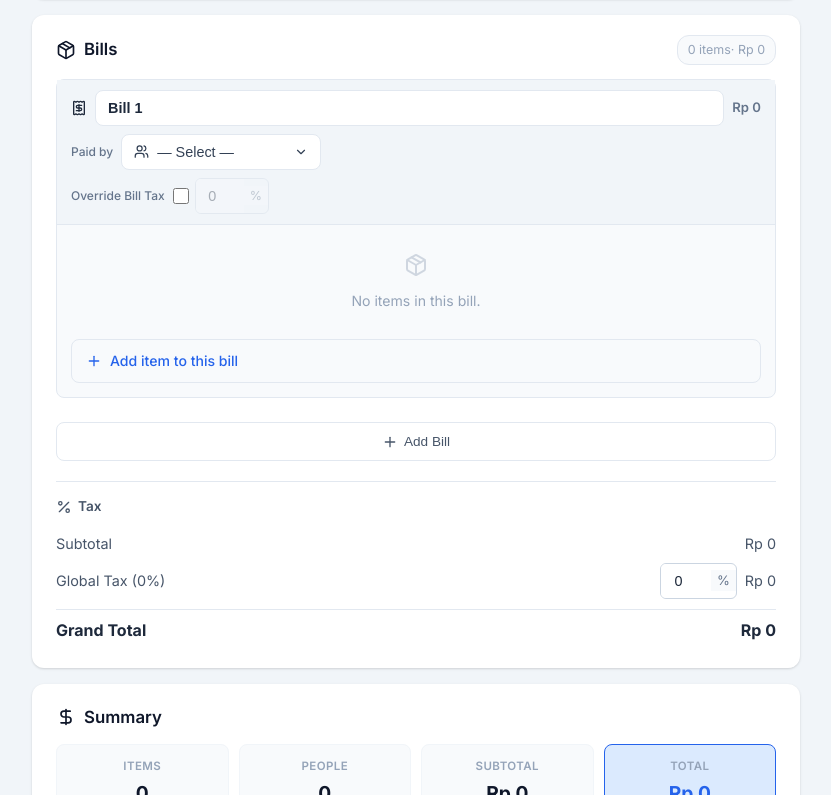
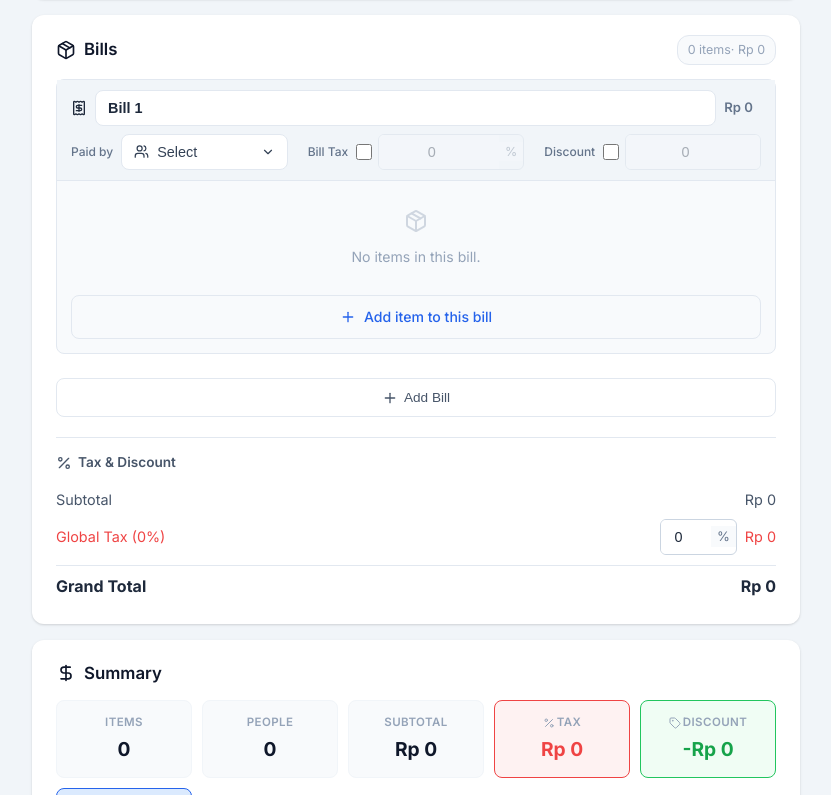
Before and after one commit to didi-stwn/split-bill, a React (Create React App) app: page / in a window 1280 px wide. Shown: the part 325-1120 px from the top of the page, without its empty margins (224-1055 px from the left). Built offline with nearby package versions, Linux system fonts and the light colour scheme.

Commit message:
feat: add feature discount

```diff
--- a/src/App.css
+++ b/src/App.css
@@ -431,6 +431,7 @@ select {
 .add-item-summary {
   display: flex;
   align-items: center;
+  justify-content: center;
   gap: 8px;
   padding: 10px 14px;
   font-size: 0.88rem;
@@ -1072,9 +1073,38 @@ select {
 .bill-header {
   display: flex;
   flex-direction: column;
-  gap: 8px;
+  row-gap: 8px;
+  column-gap: 20px;
   margin: 0 -14px 12px;
   padding: 10px 14px;
+}
+
+/* On larger screens, arrange Paid By, Override Bill Tax, and Discount in a flex row */
+
+
+.bill-paidby-label {
+  font-size: 0.75rem;
+  font-weight: 500;
+  color: var(--gray-500);
+  white-space: nowrap;
+  min-width: 70px;
+}
+
+@media (min-width: 640px) {
+  .bill-header {
+    flex-direction: row;
+    flex-wrap: wrap;
+  }
+  .bill-title-row {
+    flex: 1 1 100%;
+  }
+  .bill-meta-row {
+    flex: 1 1 30%;
+    min-width: 0;
+  }
+  .bill-paidby-label {
+    min-width: unset;
+  }
 }
 
 .bill-title-row {
@@ -1114,16 +1144,11 @@ select {
   gap: 8px;
 }
 
-.bill-paidby-label {
-  font-size: 0.75rem;
-  font-weight: 500;
-  color: var(--gray-500);
-  white-space: nowrap;
-}
-
 .bill-meta-row .person-select {
   flex: 1;
-  max-width: 200px;
+  width: 100%;
+  /* min-width: 100px; */
+  /* max-width: 200px; */
 }
 
 .bill-actions {
@@ -1156,6 +1181,14 @@ select {
   font-size: 0.9rem;
   padding: 4px 0;
   color: var(--gray-600);
+}
+
+.tax-row.tax-row--red {
+  color: var(--danger);
+}
+
+.tax-row.discount-row {
+  color: #16a34a;
 }
 
 .tax-row.tax-total {
--- a/src/App.js
+++ b/src/App.js
@@ -7,7 +7,7 @@ import OcrScanner from './components/OcrScanner';
 import SummarySection from './components/SummarySection';
 
 function createBill(name, paidBy = '') {
-  return { id: crypto.randomUUID(), name, paidBy, useBillTax: false, billTaxPercent: 0 };
+  return { id: crypto.randomUUID(), name, paidBy, useBillTax: false, billTaxPercent: 0, useBillDiscount: false, billDiscountAmount: 0 };
 }
 
 export default function App() {
@@ -50,6 +50,8 @@ export default function App() {
         paidBy: billArg.paidBy || '',
         useBillTax: billArg.useBillTax ?? false,
         billTaxPercent: billArg.billTaxPercent ?? 0,
+        useBillDiscount: billArg.useBillDiscount ?? false,
+        billDiscountAmount: billArg.billDiscountAmount ?? 0,
       }]);
     } else {
       const num = bills.length + 1;
--- a/src/components/ExportButton.js
+++ b/src/components/ExportButton.js
@@ -31,10 +31,12 @@ export default function ExportButton({ itemsSectionRef, summarySectionRef }) {
           sel.parentNode?.replaceChild(textSpan, sel);
         });
 
-        // 2. Remove disabled Override Bill Tax rows (checkbox unchecked)
+        // 2. Remove disabled Override Bill Tax and Discount rows (checkbox unchecked)
         clone.querySelectorAll('.bill-meta-row').forEach((row) => {
           const label = row.querySelector('.bill-paidby-label');
-          if (label && label.textContent?.trim() === 'Override Bill Tax') {
+          if (!label) return;
+          const labelText = label.textContent?.trim();
+          if (labelText === 'Bill Tax' || labelText === 'Discount') {
             const checkbox = row.querySelector('input[type="checkbox"]');
             if (!checkbox || !checkbox.checked) {
               row.remove();
@@ -46,10 +48,9 @@ export default function ExportButton({ itemsSectionRef, summarySectionRef }) {
         //    the rows that contain Override Bill Tax if enabled)
         clone.querySelectorAll('button, details, .quick-person-row, [type="submit"], [type="checkbox"]').forEach((el) => el.remove());
 
-        // 4. Replace remaining inputs with text spans (only bill name inputs remain)
+        // 4. Replace remaining inputs with text spans
         clone.querySelectorAll('input').forEach((el) => {
           const span = document.createElement('span');
-          // For bill name inputs, keep the value; for any stray inputs, use value
           span.textContent = el.value || '';
           if (el.className === 'bill-name-input') {
             span.style.cssText = 'font-size:0.95rem;font-weight:600;color:#1e293b';
@@ -59,8 +60,32 @@ export default function ExportButton({ itemsSectionRef, summarySectionRef }) {
           el.parentNode?.replaceChild(span, el);
         });
 
-        // 5. Clean up input wrapper divs (containing a % span child):
-        //    - In .tax-row (global tax): remove entirely so only label + amount remain
+        // 5. For Override Bill Tax / Discount rows: replace the entire border-wrapper div
+        //    (which looks like an input box) with a clean text value like "20%" or "30,000"
+        clone.querySelectorAll('.bill-meta-row').forEach((row) => {
+          const label = row.querySelector('.bill-paidby-label');
+          if (!label) return;
+          const labelText = label.textContent?.trim();
+          if (labelText === 'Bill Tax' || labelText === 'Discount') {
+            // Replace the border-wrapper div (contains number input value + %/Rp suffix)
+            row.querySelectorAll('[class=""], div:not([class])').forEach((wrapper) => {
+              // Only match the inline border wrapper (has border style)
+              const style = wrapper.getAttribute('style');
+              if (!style || !style.includes('border')) return;
+              const kids = wrapper.children;
+              if (kids.length === 0) return;
+              const firstText = kids[0]?.textContent?.trim() || '0';
+              const suffix = kids.length >= 2 ? kids[kids.length - 1]?.textContent?.trim() || '' : '';
+              const valueText = firstText + suffix;
+              const valueSpan = document.createElement('span');
+              valueSpan.textContent = valueText;
+              valueSpan.style.cssText = 'font-size:0.85rem;font-weight:600;color:#334155';
+              wrapper.parentNode?.replaceChild(valueSpan, wrapper);
+            });
+          }
+        });
+
+        // 6. In global tax rows (not bill-meta-rows), remove the input wrapper div
         clone.querySelectorAll('.tax-row').forEach((row) => {
           row.querySelectorAll('div').forEach((wrapper) => {
             const kids = wrapper.children;
@@ -71,27 +96,6 @@ export default function ExportButton({ itemsSectionRef, summarySectionRef }) {
               }
             }
           });
-        });
-        //    - In .bill-meta-row (Override Bill Tax): replace the border-wrapper div with
-        //      a clean text span showing e.g. "20%"
-        clone.querySelectorAll('.bill-meta-row').forEach((row) => {
-          const label = row.querySelector('.bill-paidby-label');
-          if (label && label.textContent?.trim() === 'Override Bill Tax') {
-            // Find the border wrapper div (contains the number + % span)
-            row.querySelectorAll('div[style*="border"]').forEach((wrapper) => {
-              const kids = wrapper.children;
-              if (kids.length >= 2) {
-                const last = kids[kids.length - 1];
-                if (last?.textContent?.trim() === '%') {
-                  const firstText = kids[0]?.textContent?.trim() || '0';
-                  const valueSpan = document.createElement('span');
-                  valueSpan.textContent = firstText + '%';
-                  valueSpan.style.cssText = 'font-size:0.85rem;font-weight:600;color:#334155';
-                  wrapper.parentNode?.replaceChild(valueSpan, wrapper);
-                }
-              }
-            });
-          }
         });
 
         wrapper.appendChild(clone);
--- a/src/components/ItemRow.js
+++ b/src/components/ItemRow.js
@@ -90,7 +90,7 @@ export default function ItemRow({ item, people, onDelete, onUpdate, onAddPerson,
               </div>
               <div className="form-group" style={{ maxWidth: 110 }}>
                 <label>Amount</label>
-                <input type="number" value={amount} onChange={(e) => setAmount(e.target.value)} onKeyDown={handleKey} min="0" step="100" />
+                <input type="number" value={amount} onChange={(e) => setAmount(e.target.value)} onKeyDown={handleKey} min="0" step="1" />
               </div>
             </div>
 
--- a/src/components/ItemsSection.js
+++ b/src/components/ItemsSection.js
@@ -82,9 +82,9 @@ export default function ItemsSection({ people, items, onAdd, onDelete, onUpdate,
   const calcTotalWithTax = (amt, pct) => amt * (1 + (pct || 0) / 100);
   const subtotal = items.reduce((s, i) => s + i.amount, 0);
   let globalTaxAmount = 0;
-  // Per-bill tax tracking: { billId: { billTax: 0, customTax: 0 } }
+  // Per-bill tracking: { billId: { billTax: 0, customTax: 0 } }
   const billTaxDetail = {};
-  bills.forEach((b) => { billTaxDetail[b.id] = { billTax: 0, customTax: 0 }; });
+  bills.forEach((b) => { billTaxDetail[b.id] = { billTax: 0, customTax: 0, discount: 0 }; });
   items.forEach((item) => {
     const bill = bills.find((b) => b.id === item.billId);
     if (item.useCustomTax) {
@@ -98,10 +98,18 @@ export default function ItemsSection({ people, items, onAdd, onDelete, onUpdate,
     } else {
       globalTaxAmount += calcTotalWithTax(item.amount, taxPercent) - item.amount;
     }
+    // Track discount per bill (fixed amount applied to bill, not per-item)
+  });
+  // Discount is stored as a fixed amount per bill
+  bills.forEach((bill) => {
+    if (bill.useBillDiscount && (bill.billDiscountAmount ?? 0) > 0) {
+      billTaxDetail[bill.id].discount = bill.billDiscountAmount;
+    }
   });
   const billTaxTotal = bills.reduce((s, b) => s + billTaxDetail[b.id].billTax + billTaxDetail[b.id].customTax, 0);
+  const billDiscountTotal = bills.reduce((s, b) => s + billTaxDetail[b.id].discount, 0);
   const totalTaxAmount = globalTaxAmount + billTaxTotal;
-  const grandTotal = subtotal + totalTaxAmount;
+  const grandTotal = subtotal + totalTaxAmount - billDiscountTotal;
 
   return (
     <div className="card">
@@ -141,18 +149,6 @@ export default function ItemsSection({ people, items, onAdd, onDelete, onUpdate,
                   placeholder="Bill name"
                 />
                 <span className="bill-total">Rp {billTotal.toLocaleString('id-ID')}</span>
-              </div>
-
-              <div className="bill-meta-row">
-                <label className="bill-paidby-label">Paid by</label>
-                <PersonSelect
-                  value={bill.paidBy}
-                  onChange={(paidBy) => onUpdateBill(bill.id, { paidBy })}
-                  people={people}
-                  onAddPerson={onAddPerson}
-                  onEditPerson={onEditPerson}
-                  onRemovePerson={onRemovePerson}
-                />
                 <div className="bill-actions">
                   {bills.length > 1 && (
                     <button
@@ -166,17 +162,29 @@ export default function ItemsSection({ people, items, onAdd, onDelete, onUpdate,
                 </div>
               </div>
 
+              <div className="bill-meta-row">
+                <label className="bill-paidby-label">Paid by</label>
+                <PersonSelect
+                  value={bill.paidBy}
+                  onChange={(paidBy) => onUpdateBill(bill.id, { paidBy })}
+                  people={people}
+                  onAddPerson={onAddPerson}
+                  onEditPerson={onEditPerson}
+                  onRemovePerson={onRemovePerson}
+                />
+              </div>
+
               {/* Bill-level tax override */}
               <div className="bill-meta-row">
-                <label className="bill-paidby-label">Override Bill Tax</label>
-                <div style={{ display: 'flex', alignItems: 'center', gap: 6, flex: 1 }}>
+                <label className="bill-paidby-label">Bill Tax</label>
+                <div style={{ display: 'flex', alignItems: 'center', gap: 6, flex: 1, width:"100%" }}>
                   <input
                     type="checkbox"
                     checked={bill.useBillTax ?? false}
                     onChange={(e) => onUpdateBill(bill.id, { useBillTax: e.target.checked })}
                     style={{ width: 16, height: 16, accentColor: 'var(--primary)', flexShrink: 0 }}
                   />
-                  <div style={{ display: 'flex', alignItems: 'center', border: '1.5px solid var(--gray-300)', borderRadius: 6, overflow: 'hidden', opacity: (bill.useBillTax ?? false) ? 1 : 0.35, transition: 'opacity 0.15s' }}>
+                  <div style={{ width:"100%", display: 'flex', alignItems: 'center', border: '1.5px solid var(--gray-300)', borderRadius: 6, overflow: 'hidden', opacity: (bill.useBillTax ?? false) ? 1 : 0.35, transition: 'opacity 0.15s' }}>
                     <input
                       type="number"
                       value={bill.billTaxPercent ?? 0}
@@ -185,9 +193,33 @@ export default function ItemsSection({ people, items, onAdd, onDelete, onUpdate,
                       max="100"
                       step="0.5"
                       disabled={!bill.useBillTax}
-                      style={{ width: 48, border: 'none', borderRadius: 0, textAlign: 'center', padding: '9px 0', background: (bill.useBillTax ?? false) ? 'white' : 'var(--gray-50)' }}
+                      style={{ width: "100%", border: 'none', borderRadius: 0, textAlign: 'center', padding: '9px 0', background: (bill.useBillTax ?? false) ? 'white' : 'var(--gray-50)' }}
                     />
                     <span style={{ padding: '0 6px', fontSize: '0.78rem', color: 'var(--gray-500)', background: 'var(--gray-50)' }}>%</span>
+                  </div>
+                </div>
+              </div>
+
+              {/* Bill-level discount (fixed Rp amount) */}
+              <div className="bill-meta-row">
+                <label className="bill-paidby-label">Discount</label>
+                <div style={{ display: 'flex', alignItems: 'center', gap: 6, flex: 1, width:"100%" }}>
+                  <input
+                    type="checkbox"
+                    checked={bill.useBillDiscount ?? false}
+                    onChange={(e) => onUpdateBill(bill.id, { useBillDiscount: e.target.checked })}
+                    style={{ width: 16, height: 16, accentColor: 'var(--primary)', flexShrink: 0 }}
+                  />
+                  <div style={{ width:"100%", display: 'flex', alignItems: 'center', border: '1.5px solid var(--gray-300)', borderRadius: 6, overflow: 'hidden', opacity: (bill.useBillDiscount ?? false) ? 1 : 0.35, transition: 'opacity 0.15s' }}>
+                    <input
+                      type="number"
+                      value={bill.billDiscountAmount ?? 0}
+                      onChange={(e) => onUpdateBill(bill.id, { billDiscountAmount: parseFloat(e.target.value) || 0 })}
+                      min="0"
+                      step="100"
+                      disabled={!bill.useBillDiscount}
+                      style={{ width: "100%", border: 'none', borderRadius: 0, textAlign: 'center', padding: '9px 0', background: (bill.useBillDiscount ?? false) ? 'white' : 'var(--gray-50)' }}
+                    />
                   </div>
                 </div>
               </div>
@@ -247,7 +279,7 @@ export default function ItemsSection({ people, items, onAdd, onDelete, onUpdate,
                         type="number"
                         placeholder="0"
                         min="0"
-                        step="100"
+                        step="1"
                         value={amount}
                         onChange={(e) => setAmount(e.target.value)}
                       />
@@ -371,16 +403,16 @@ export default function ItemsSection({ people, items, onAdd, onDelete, onUpdate,
         <Plus size={16} /> Add Bill
       </button>
 
-      {/* ── Global Tax Section ── */}
+      {/* ── Global Tax & Discount Section ── */}
       <div className="tax-section">
         <div className="tax-header">
-          <Percent size={16} /> Tax
+          <Percent size={16} /> Tax & Discount
         </div>
         <div className="tax-row">
           <span>Subtotal</span>
           <span>Rp {subtotal.toLocaleString('id-ID')}</span>
         </div>
-        <div className="tax-row">
+        <div className="tax-row tax-row--red">
           <span>Global Tax ({taxPercent}%)</span>
           <div style={{ display: 'flex', alignItems: 'center', gap: 8 }}>
             <div style={{ display: 'flex', alignItems: 'center', border: '1.5px solid var(--gray-300)', borderRadius: 6, overflow: 'hidden' }}>
@@ -403,20 +435,27 @@ export default function ItemsSection({ people, items, onAdd, onDelete, onUpdate,
           const detail = billTaxDetail[bill.id];
           const showBill = detail.billTax !== 0;
           const showCustom = detail.customTax !== 0;
-          if (!showBill && !showCustom) return null;
+          const showDiscount = detail.discount !== 0;
+          if (!showBill && !showCustom && !showDiscount) return null;
           const pct = bill.billTaxPercent ?? 0;
           return (
             <div key={bill.id}>
               {showBill && (
-                <div className="tax-row">
+                <div className="tax-row tax-row--red">
                   <span>{bill.name} Tax ({pct}%)</span>
                   <span>Rp {detail.billTax.toLocaleString('id-ID')}</span>
                 </div>
               )}
               {showCustom && (
-                <div className="tax-row">
+                <div className="tax-row tax-row--red">
                   <span>Other {bill.name} Tax</span>
                   <span>Rp {detail.customTax.toLocaleString('id-ID')}</span>
+                </div>
+              )}
+              {showDiscount && (
+                <div className="tax-row discount-row">
+                  <span>Discount {bill.name}</span>
+                  <span>-Rp {detail.discount.toLocaleString('id-ID')}</span>
                 </div>
               )}
             </div>
--- a/src/components/PersonSelect.js
+++ b/src/components/PersonSelect.js
@@ -2,7 +2,7 @@ import { useState, useRef, useEffect } from 'react';
 import { Plus, Pencil, Trash2, Check, X, ChevronDown, Users } from 'lucide-react';
 import { v4 as uuidv4 } from 'uuid';
 
-export default function PersonSelect({ value, onChange, people, onAddPerson, onEditPerson, onRemovePerson, placeholder = '— Select —' }) {
+export default function PersonSelect({ value, onChange, people, onAddPerson, onEditPerson, onRemovePerson, placeholder = 'Select' }) {
   const [isOpen, setIsOpen] = useState(false);
   const [adding, setAdding] = useState(false);
   const [newName, setNewName] = useState('');
--- a/src/components/SummarySection.js
+++ b/src/components/SummarySection.js
@@ -1,13 +1,37 @@
 import { useMemo, useState } from 'react';
-import { DollarSign, ArrowRight, CheckCircle2, Percent, CheckSquare, Square } from 'lucide-react';
+import { DollarSign, ArrowRight, CheckCircle2, Percent, CheckSquare, Square, Tag } from 'lucide-react';
 
 function calcTotalWithTax(amount, taxPercent) {
   return amount * (1 + (taxPercent || 0) / 100);
 }
 
+// Apply tax on the original amount, then apply discount separately (fixed amount, split proportionally)
+function applyDiscountAndTax(itemAmount, bill, effectiveTax, billSubtotal) {
+  // Tax is always calculated on the original item amount (not discounted)
+  const totalWithTax = calcTotalWithTax(itemAmount, effectiveTax);
+  const taxAmount = totalWithTax - itemAmount;
+  // Discount is a separate reduction (fixed amount, split proportionally)
+  let discountAmount = 0;
+  if (bill?.useBillDiscount && (bill.billDiscountAmount ?? 0) > 0 && billSubtotal > 0) {
+    const ratio = itemAmount / billSubtotal;
+    discountAmount = Math.min(ratio * bill.billDiscountAmount, itemAmount);
+  }
+  // Total = original + tax - discount
+  const total = itemAmount + taxAmount - discountAmount;
+  return { originalAmount: itemAmount, taxAmount, discountAmount, total };
+}
+
 function computeSettlements(items, people, globalTaxPercent, bills) {
   const balances = {};
   people.forEach((p) => (balances[p.id] = 0));
+
+  // Pre-compute bill subtotals for proportional discount splitting
+  const billSubtotals = {};
+  items.forEach((item) => {
+    if (item.billId) {
+      billSubtotals[item.billId] = (billSubtotals[item.billId] || 0) + item.amount;
+    }
+  });
 
   items.forEach((item) => {
     // Tax priority: Item override > Bill override > Global
@@ -20,7 +44,7 @@ function computeSettlements(items, people, globalTaxPercent, bills) {
     } else {
       effectiveTax = globalTaxPercent;
     }
-    const total = calcTotalWithTax(item.amount, effectiveTax);
+    const { total } = applyDiscountAndTax(item.amount, bill, effectiveTax, billSubtotals[item.billId] || 0);
     const share = total / item.splitAmong.length;
     // Effective paidBy: item override → bill's paidBy → fallback
     const effectivePaidBy = item.paidBy || bill?.paidBy || '';
@@ -64,13 +88,20 @@ export default function SummarySection({ items, people, taxPercent = 0, bills =
   const settlements = useMemo(() => computeSettlements(items, people, taxPercent, bills), [items, people, taxPercent, bills]);
   const [checkedSettlements, setCheckedSettlements] = useState(() => ({}));
 
+  const getPersonName = (id) => people.find((p) => p.id === id)?.name || 'Unknown';
 
-  const getPersonName = (id) => people.find((p) => p.id === id)?.name || 'Unknown';
 
   // Compute per-person balances for the detail breakdown
   const balances = useMemo(() => {
     const bal = {};
     people.forEach((p) => (bal[p.id] = 0));
+    // Pre-compute bill subtotals for proportional discount splitting
+    const billSubtotals = {};
+    items.forEach((item) => {
+      if (item.billId) {
+        billSubtotals[item.billId] = (billSubtotals[item.billId] || 0) + item.amount;
+      }
+    });
     items.forEach((item) => {
       const bill = bills?.find((b) => b.id === item.billId);
       let effectiveTax;
@@ -81,7 +112,7 @@ export default function SummarySection({ items, people, taxPercent = 0, bills =
       } else {
         effectiveTax = taxPercent;
       }
-      const total = calcTotalWithTax(item.amount, effectiveTax);
+      const { total } = applyDiscountAndTax(item.amount, bill, effectiveTax, billSubtotals[item.billId] || 0);
       const share = total / item.splitAmong.length;
       const effectivePaidBy = item.paidBy || bill?.paidBy || '';
       if (effectivePaidBy) {
@@ -120,17 +151,33 @@ export default function SummarySection({ items, people, taxPercent = 0, bills =
     let globalTaxAmount = 0;
     let customTaxAmount = 0;
     let billTaxAmount = 0;
+    let discountAmount = 0;
+    // Pre-compute bill subtotals for proportional discount splitting
+    const billSubtotals = {};
+    items.forEach((item) => {
+      if (item.billId) {
+        billSubtotals[item.billId] = (billSubtotals[item.billId] || 0) + item.amount;
+      }
+    });
     items.forEach((item) => {
       subtotal += item.amount;
+      const bill = bills.find((b) => b.id === item.billId);
+      let effectiveTax;
       if (item.useCustomTax) {
-        customTaxAmount += calcTotalWithTax(item.amount, item.customTaxPercent ?? 0) - item.amount;
+        effectiveTax = item.customTaxPercent ?? 0;
+      } else if (bill?.useBillTax) {
+        effectiveTax = bill.billTaxPercent ?? 0;
       } else {
-        const bill = bills.find((b) => b.id === item.billId);
-        if (bill?.useBillTax && (bill.billTaxPercent ?? 0) > 0) {
-          billTaxAmount += calcTotalWithTax(item.amount, bill.billTaxPercent) - item.amount;
-        } else {
-          globalTaxAmount += calcTotalWithTax(item.amount, taxPercent) - item.amount;
-        }
+        effectiveTax = taxPercent;
+      }
+      const { taxAmount, discountAmount: itemDisc } = applyDiscountAndTax(item.amount, bill, effectiveTax, billSubtotals[item.billId] || 0);
+      discountAmount += itemDisc;
+      if (item.useCustomTax) {
+        customTaxAmount += taxAmount;
+      } else if (bill?.useBillTax && (bill.billTaxPercent ?? 0) > 0) {
+        billTaxAmount += taxAmount;
+      } else {
+        globalTaxAmount += taxAmount;
       }
     });
     return {
@@ -139,7 +186,8 @@ export default function SummarySection({ items, people, taxPercent = 0, bills =
       customTaxAmount,
       billTaxAmount,
       totalTax: globalTaxAmount + customTaxAmount + billTaxAmount,
-      grandTotal: subtotal + globalTaxAmount + customTaxAmount + billTaxAmount,
+      discountAmount,
+      grandTotal: subtotal + globalTaxAmount + customTaxAmount + billTaxAmount - discountAmount,
     };
   }, [items, taxPercent, bills]);
 
@@ -162,15 +210,22 @@ export default function SummarySection({ items, people, taxPercent = 0, bills =
           <div className="stat-label">Subtotal</div>
           <div className="stat-value">Rp {totals.subtotal.toLocaleString('id-ID')}</div>
         </div>
-        {totals.totalTax > 0 && (
-          <div className="stat-card">
-            <div className="stat-label">
-              <Percent size={12} style={{ verticalAlign: 'middle', marginRight: 2 }} />
-              Tax
-            </div>
-            <div className="stat-value">Rp {totals.totalTax.toLocaleString('id-ID')}</div>
+        <div className="stat-card" style={{ background: '#fef2f2', borderColor: 'var(--danger)' }}>
+          <div className="stat-label">
+            <Percent size={12} style={{ verticalAlign: 'middle', marginRight: 2 }} />
+            Tax
           </div>
-        )}
+          <div className="stat-value" style={{ color: 'var(--danger)' }}>Rp {totals.totalTax.toLocaleString('id-ID')}</div>
+        </div>
+        <div className="stat-card" style={{ background: '#f0fdf4', borderColor: '#22c55e' }}>
+          <div className="stat-label">
+            <Tag size={12} style={{ verticalAlign: 'middle', marginRight: 2 }} />
+            Discount
+          </div>
+          <div className="stat-value" style={{ color: '#16a34a' }}>
+            -Rp {totals.discountAmount.toLocaleString('id-ID')}
+          </div>
+        </div>
         <div className="stat-card" style={{ background: 'var(--primary-light)', borderColor: 'var(--primary)' }}>
           <div className="stat-label">Total</div>
           <div className="stat-value" style={{ color: 'var(--primary)' }}>
```
Also changed, not shown: 1 other file (tests, documents, lock files or other folders).
